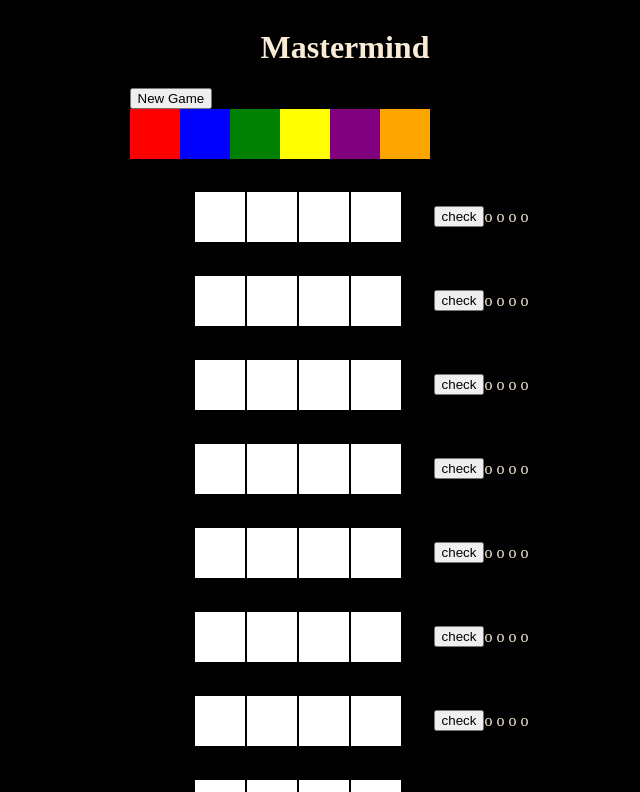
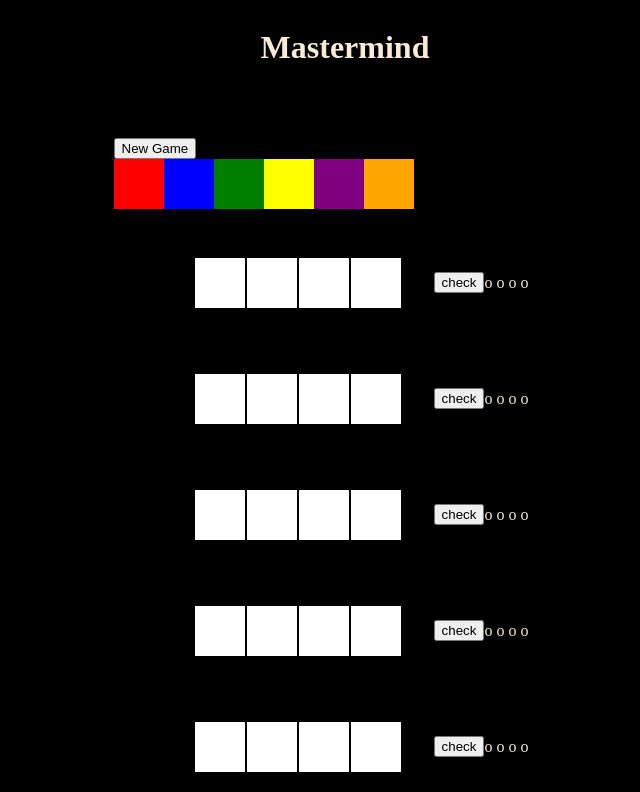
Before and after one commit to KilianBoute/02.Advanced-React, a React (Create React App) app: page / in a window 1280 px wide. Shown: the top 792 px of the page, without its empty margins (295-935 px from the left). Built offline with nearby package versions, Linux system fonts and the light colour scheme.

Commit message:
Add current row indicator, start of solution check' ;

```diff
--- a/src/App.css
+++ b/src/App.css
@@ -14,12 +14,21 @@
   margin: 2rem;
   display: flex;
   align-items: center;
+  padding: 1rem;
+}
+
+.activeRow {
+  border: 2px solid wheat;
 }
 
 .slots {
   display: flex;
   align-items: center;
   margin-inline: 2rem;
+}
+
+.solution {
+  height: 50px;
 }
 
 .peg {
--- a/src/components/Board.jsx
+++ b/src/components/Board.jsx
@@ -2,6 +2,7 @@
 import Row from "./Row";
 import ColorPicker from "./ColorPicker";
 import GameControls from "./GameControls";
+import Solution from "./solution";
 
 export const Context = createContext();
 
@@ -12,7 +13,12 @@
   const [pegColors, setPegColors] = useState(
     Array.from({ length: 12 }, () => Array(4).fill("empty"))
   );
-  const [currentRow, setCurrentRow] = useState(0);
+  const [currentRow, setCurrentRow] = useState(-1);
+  const [currentSolution, setCurrentSolution] = useState([]);
+
+  useEffect(() => {
+    console.log("Current solution: " + currentSolution);
+  }, [currentSolution]);
 
   useEffect(() => {
     console.log("Color picked updated:", colorPicked);
@@ -24,29 +30,54 @@
 
   useEffect(() => {
     console.log("Active row: " + currentRow);
-  }, [currentRow]);
+    console.log("colors in row: " + pegColors[currentRow]);
+  }, [currentRow, pegColors]);
 
   const handleColorClick = (color) => {
     setColorPicked(color);
   };
 
   const handlePegClick = (rowId, pegId) => {
-    if (colorPicked === "empty") return;
-    if (currentRow !== rowId) return;
+    if (colorPicked === "empty" || currentRow !== rowId) return;
     const newPegColors = [...pegColors];
     newPegColors[rowId][pegId] = colorPicked;
     setPegColors(newPegColors);
   };
 
+  const checkRow = () => {
+    const pegColorsString = pegColors[currentRow].join("");
+    const currentSolutionString = currentSolution.join("");
+    if (pegColorsString === currentSolutionString) {
+      alert("correct");
+    }
+  };
+
   const handleCheckRowClick = (rowId) => {
-    if (currentRow !== rowId) return;
+    if (currentRow !== rowId || !pegColors[currentRow] || !currentSolution)
+      return;
+    checkRow();
     setCurrentRow(currentRow + 1);
+  };
+
+  const getRandomIndex = () => {
+    return Math.floor(Math.random() * 5);
+  };
+
+  const getNewSolution = () => {
+    const newSolution = [];
+    for (let i = 0; i < 4; i++) {
+      newSolution.push(colors[getRandomIndex()]);
+    }
+    console.log("solution" + newSolution);
+    return newSolution;
   };
 
   const handleNewGameClick = () => {
     console.log("New game started");
     setCurrentRow(0);
     setPegColors(Array.from({ length: 12 }, () => Array(4).fill("empty")));
+    setCurrentSolution(getNewSolution());
+    console.log(getRandomIndex());
   };
 
   return (
@@ -60,10 +91,11 @@
           handleNewGameClick,
         ]}
       >
+        <Solution solution={currentSolution} />
         <GameControls />
         <ColorPicker colors={colors} onColorClick={handleColorClick} />
         {[...Array(12)].map((_, i) => (
-          <Row key={i} rowId={i} />
+          <Row key={i} rowId={i} currentRow={currentRow} />
         ))}
       </Context.Provider>
     </div>
--- a/src/components/Peg.jsx
+++ b/src/components/Peg.jsx
@@ -2,7 +2,7 @@
 import { Context } from "./Board";
 
 export default function Peg({ pegId, rowId }) {
-  const [pegColors, colorPicked, handlePegClick] = useContext(Context);
+  const [pegColors, , handlePegClick] = useContext(Context);
   const pegColor = pegColors[rowId][pegId] || "";
 
   return (
--- a/src/components/Row.jsx
+++ b/src/components/Row.jsx
@@ -3,9 +3,10 @@
 import Hints from "./Hints";
 import CheckRow from "./CheckRow";
 
-export default function Row({ rowId }) {
+export default function Row({ rowId, currentRow }) {
+  const isActiveRow = currentRow === rowId;
   return (
-    <div className="row">
+    <div className={`row ${isActiveRow ? "activeRow" : ""}`}>
       <Slots rowId={rowId} />
       <CheckRow rowId={rowId} />
       <Hints />
--- /dev/null
+++ b/src/components/solution.jsx
@@ -0,0 +1,17 @@
+import React from "react";
+
+export default function Solution({ solution }) {
+  return (
+    <div className="solution">
+      {solution.map((color, i) => {
+        return (
+          <div
+            key={i}
+            className={`peg ${color}`}
+            style={{ width: "50px !important", height: "50px !important" }}
+          ></div>
+        );
+      })}
+    </div>
+  );
+}
```
